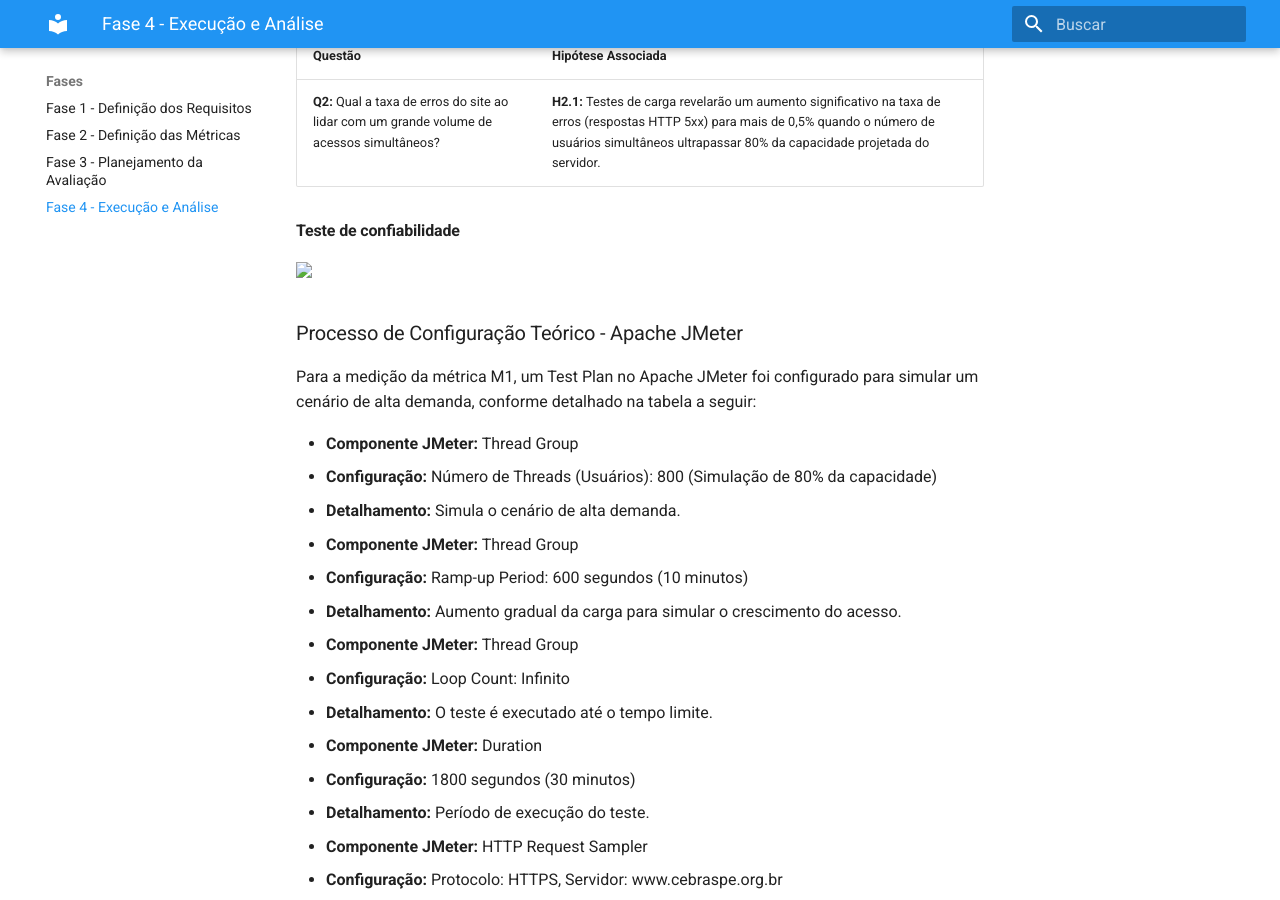
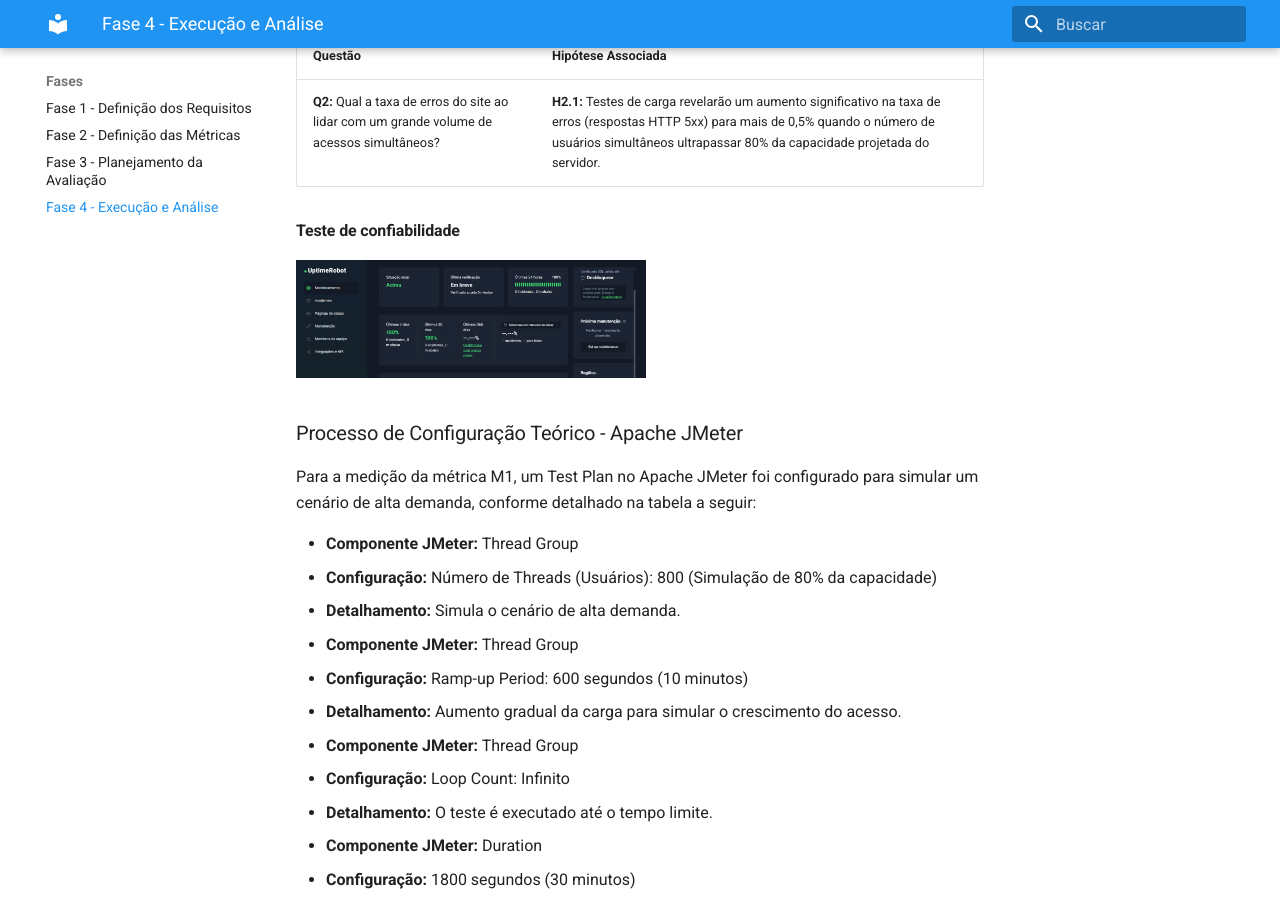
Before and after one commit to FCTE-Qualidade-de-Software-1/2025-2_T02_FRANCES-ALLEN, an MkDocs documentation site: the page built from docs/fase4.md, in a window 1280 px wide and 900 px high, scrolled down 1475 px. Built offline with MkDocs 1.6.1 and Material for MkDocs 9.7.7, drawn with Linux system fonts in a browser that asks for light colours.

Commit message:
Update fase4.md

```diff
--- a/docs/fase4.md
+++ b/docs/fase4.md
@@ -31,7 +31,7 @@ O teste de carga foi conduzido para responder à pergunta de medição (Q2) do m
 | **Q2:** Qual a taxa de erros do site ao lidar com um grande volume de acessos simultâneos? | **H2.1:** Testes de carga revelarão um aumento significativo na taxa de erros (respostas HTTP 5xx) para mais de 0,5% quando o número de usuários simultâneos ultrapassar 80% da capacidade projetada do servidor. |
 
 #### Teste de confiabilidade
-<img src="img/uptimerobot.jpg" width="350"/>
+![Uptime](img/uptimerobot.jpg){ width="350" }
 
 ### Processo de Configuração Teórico - Apache JMeter
 
```
